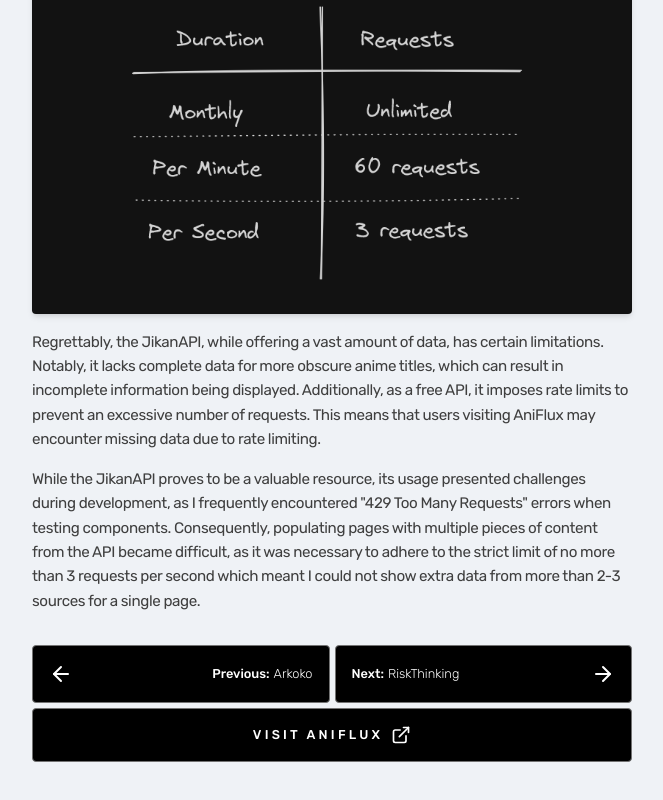
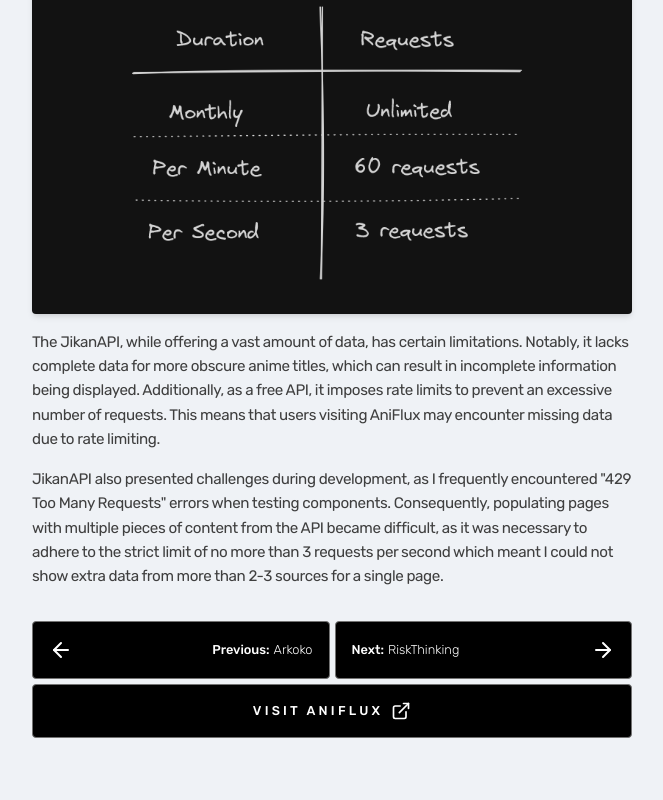
Before and after one commit to Yezo/portfolio-v2, a Next.js app: page /projects/aniflux in a window 1280 px wide. Shown: the part 1976-2776 px from the top of the page, without its empty margins (310-973 px from the left). Built offline with nearby package versions, Linux system fonts and the light colour scheme; a web font is replaced by a local one.

Commit message:
update text

```diff
--- a/src/app/projects/aniflux/page.tsx
+++ b/src/app/projects/aniflux/page.tsx
@@ -62,10 +62,10 @@
 
           <ProjectFigureImage src={AniFluxInfographThree} alt="Image of aniflux's website" />
           <Paragraph>
-            {`Regrettably, the JikanAPI, while offering a vast amount of data, has certain limitations. Notably, it lacks complete data for more obscure anime titles, which can result in incomplete information being displayed. Additionally, as a free API, it imposes rate limits to prevent an excessive number of requests. This means that users visiting AniFlux may encounter missing data due to rate limiting. `}
+            {`The JikanAPI, while offering a vast amount of data, has certain limitations. Notably, it lacks complete data for more obscure anime titles, which can result in incomplete information being displayed. Additionally, as a free API, it imposes rate limits to prevent an excessive number of requests. This means that users visiting AniFlux may encounter missing data due to rate limiting. `}
           </Paragraph>
           <Paragraph>
-            {`While the JikanAPI proves to be a valuable resource, its usage presented challenges during development, as I frequently encountered "429 Too Many Requests" errors when testing components. Consequently, populating pages with multiple pieces of content from the API became difficult, as it was necessary to adhere to the strict limit of no more than 3 requests per second which meant I could not show extra data from more than 2-3 sources for a single page.`}
+            {`JikanAPI also presented challenges during development, as I frequently encountered "429 Too Many Requests" errors when testing components. Consequently, populating pages with multiple pieces of content from the API became difficult, as it was necessary to adhere to the strict limit of no more than 3 requests per second which meant I could not show extra data from more than 2-3 sources for a single page.`}
           </Paragraph>
         </div>
       </section>
```
